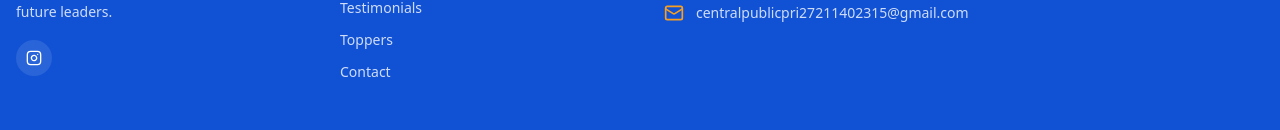
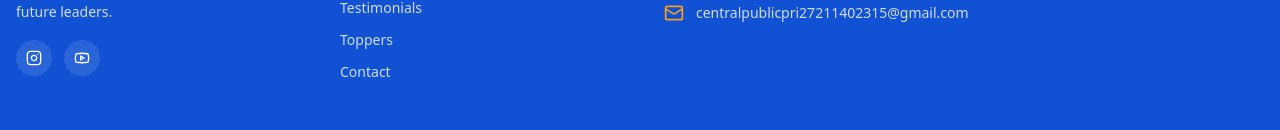
Before and after one commit to CentralPublic/school-website, a React (Vite) app in the folder school-web-portal-main/: page /about in a window 1280 px wide. Shown: the part 3834-3964 px from the top of the page. Built offline with nearby package versions, Linux system fonts and the light colour scheme; the HTML template or start-up script is replaced by a standard one.

Commit message:
Update Footer.tsx

```diff
--- a/school-web-portal-main/src/components/layout/Footer.tsx
+++ b/school-web-portal-main/src/components/layout/Footer.tsx
@@ -18,8 +18,6 @@ export const Footer = () => {
               Nurturing young minds since 2005. We believe in holistic education that shapes future leaders.
             </p>
             <div className="flex gap-3">
-
-
               <a
                 href="https://www.instagram.com/official_cpehs"
                 target="_blank"
@@ -29,7 +27,15 @@ export const Footer = () => {
               >
                 <Instagram className="w-4 h-4" />
               </a>
-
+              <a
+                href="https://www.youtube.com/channel/UCRISREBFaSVQXH0RlBeAhWQ"
+                target="_blank"
+                rel="noopener noreferrer"
+                className="w-9 h-9 bg-primary-foreground/10 rounded-full flex items-center justify-center hover:bg-secondary hover:text-secondary-foreground transition-colors"
+                aria-label="Visit Central Public High School Mumbra on YouTube"
+              >
+                <Youtube className="w-4 h-4" />
+              </a>
             </div>
           </div>
 
```
